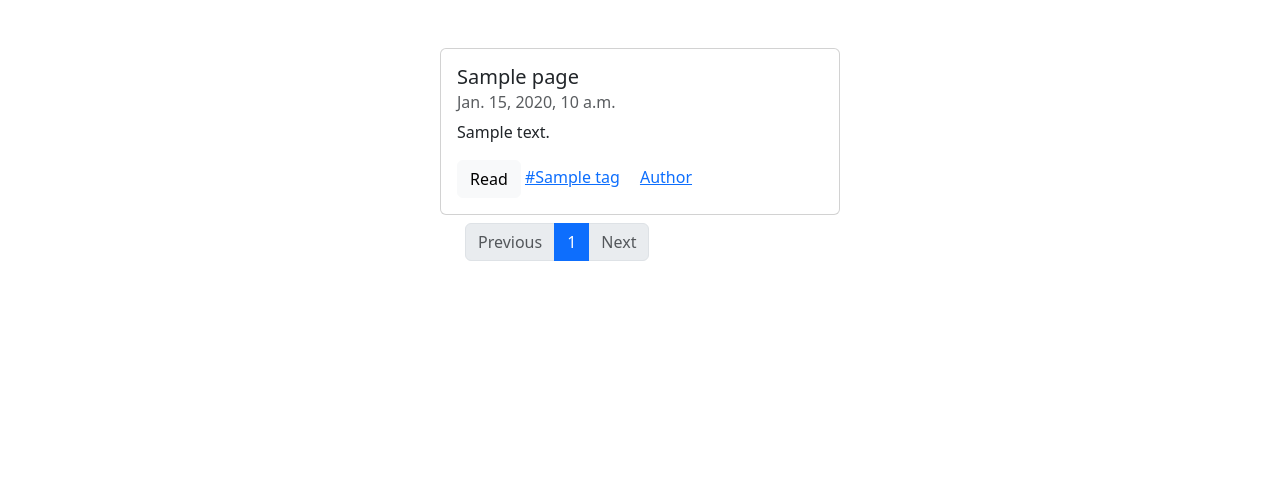
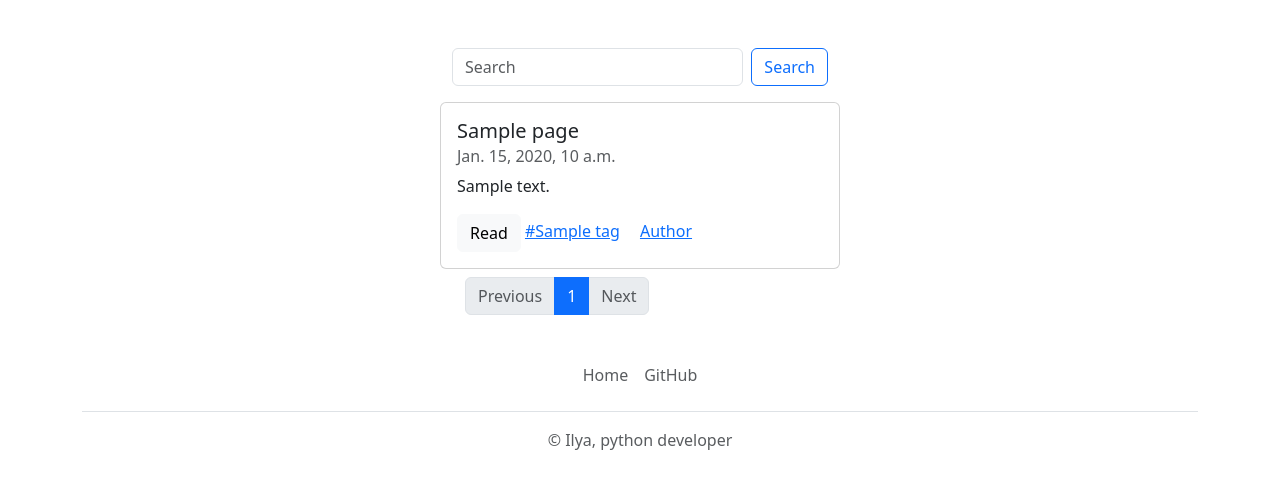
Before and after one commit to ilya-4real/simple_blog, a Django app: template blog/templates/blog/posts.html in a window 1280 px wide. Shown: the part 72-561 px from the top of the page. Run offline with Django 4.2, Linux system fonts and the light colour scheme; the template is opened without the code that fills it: most values are stand-ins (such as "Sample title", 1, 10 or a date in 2020).

Commit message:
implemented searchbars in posts and tags and added footer

```diff
--- /dev/null
+++ b/blog/templates/blog/includes/footer.html
@@ -0,0 +1,9 @@
+<div class="container">
+          <footer class="py-3 my-4">
+            <ul class="nav justify-content-center border-bottom pb-3 mb-3">
+              <li class="nav-item"><a href="{% url 'home_page_url' %}" class="nav-link px-2 text-body-secondary">Home</a></li>
+              <li class="nav-item"><a href="https://github.com/ilya-4real/simple_blog" class="nav-link px-2 text-body-secondary">GitHub</a></li>
+            </ul>
+            <p class="text-center text-body-secondary">© Ilya, python developer</p>
+          </footer>
+</div>
--- a/blog/templates/blog/posts.html
+++ b/blog/templates/blog/posts.html
@@ -7,6 +7,12 @@
 
 
 {%block content%}
+<!--    search bar-->
+    <form class="d-flex container mb-3" action="{% url 'all_posts_url' %}" role="search" style="max-width: 400px;">
+        <input class="form-control me-2" type="search" placeholder="Search" aria-label="Search" name="post_search">
+        <button class="btn btn-outline-primary" type="submit">Search</button>
+      </form>
+
     {%for post in page.object_list %}
             {% include 'blog/includes/post_card.html' %}
     {%endfor%}
@@ -14,7 +20,7 @@
 {% block paginator %}
 <nav aria-label="..." style="max-width: 350px; margin: auto">
   <ul class="pagination">
-
+<!--    'previous' button settings-->
     {% if page.has_previous %}
     <li class="page-item">
       <a class="page-link" href="?page={{ page.previous_page_number }}">Previous</a>
@@ -24,13 +30,17 @@
       <a class="page-link disabled">Previous</a>
     </li>
     {% endif %}
+
       {%for n in page.paginator.page_range %}
+<!--      max paginated pages-->
       {% if page.number == n %}
         <li class="page-item active" aria-current="page"><a class="page-link" href="?page={{ n }}">{{ n }}</a></li>
       {% elif n > page.number|add:-3 and n < page.number|add:3 %}
         <li class="page-item"><a class="page-link" href="?page={{ n }}">{{ n }}</a></li>
       {% endif %}
+
       {% endfor %}
+<!--      'next' button settings-->
       {% if page.has_next %}
     <li class="page-item">
       <a class="page-link" href="?page={{ page.next_page_number }}">Next</a>
@@ -43,3 +53,7 @@
   </ul>
 </nav>
 {% endblock %}
+
+{% block footer %}
+    {% include 'blog/includes/footer.html' %}
+{% endblock %}
--- a/blog/urls.py
+++ b/blog/urls.py
@@ -2,7 +2,7 @@ from django.urls import path
 from .views import *
 
 urlpatterns = [
-    path('', main_blog),
+    path('', main_blog, name='home_page_url'),
     path('posts/', posts_view, name='all_posts_url'),
     path('post/create/', PostCreate.as_view(), name='post_create_url'),
     path('post/<str:slug>/', PostDetail.as_view(), name='post_detail_url'),
--- a/templates/base.html
+++ b/templates/base.html
@@ -25,6 +25,10 @@
         {% endblock %}
         {% block paginator %}
         {%  endblock %}
+    {% block footer %}
+
+    {% endblock %}
+</div>
     <script src="https://cdn.jsdelivr.net/npm/bootstrap@5.3.1/dist/js/bootstrap.bundle.min.js" integrity="sha384-HwwvtgBNo3bZJJLYd8oVXjrBZt8cqVSpeBNS5n7C8IVInixGAoxmnlMuBnhbgrkm" crossorigin="anonymous"></script>
   </body>
 </html>
```
Also changed, not shown: blog/templates/blog/tags.html (+15 -4 lines), blog/views.py (+14 -3 lines).
